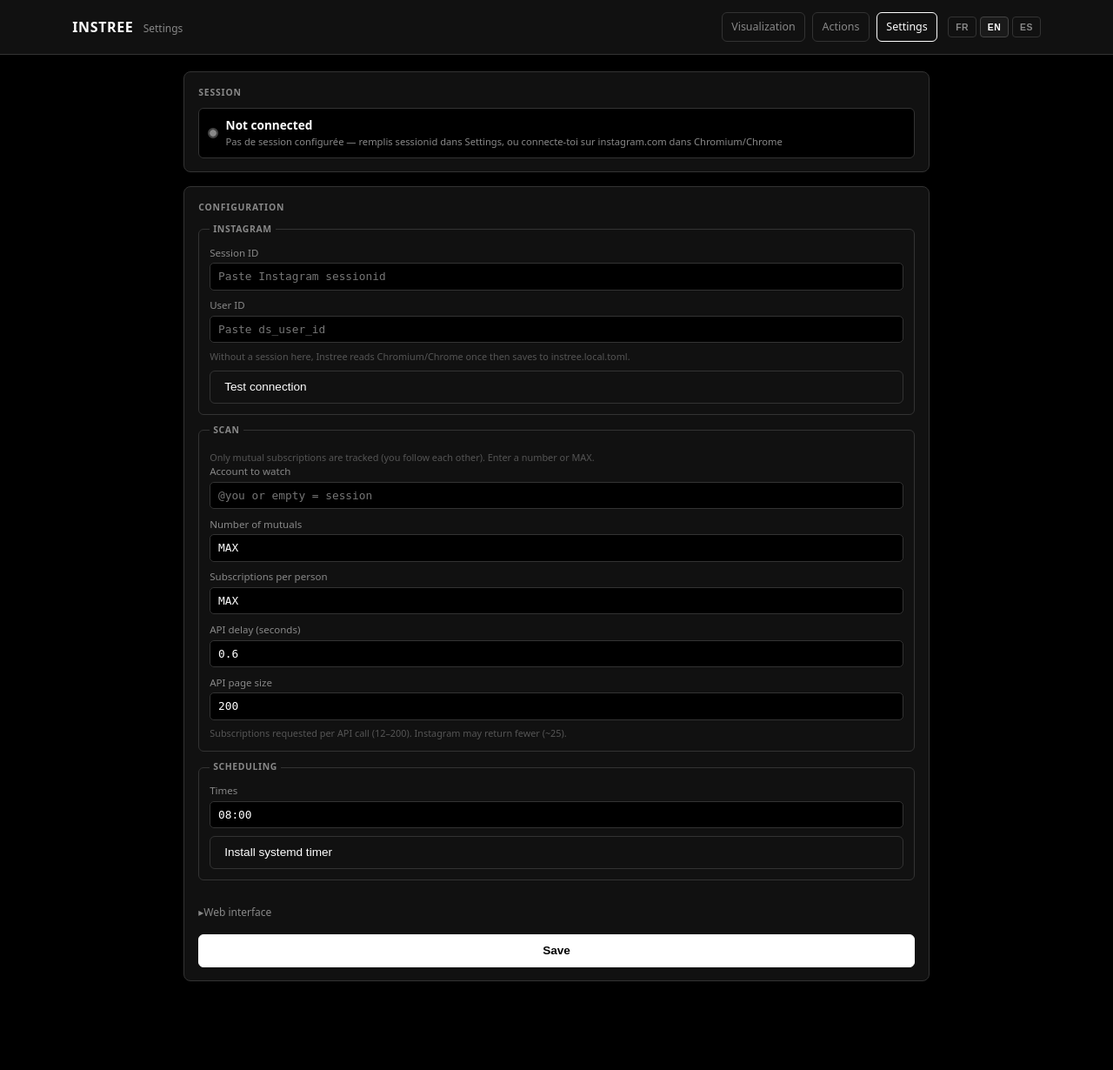
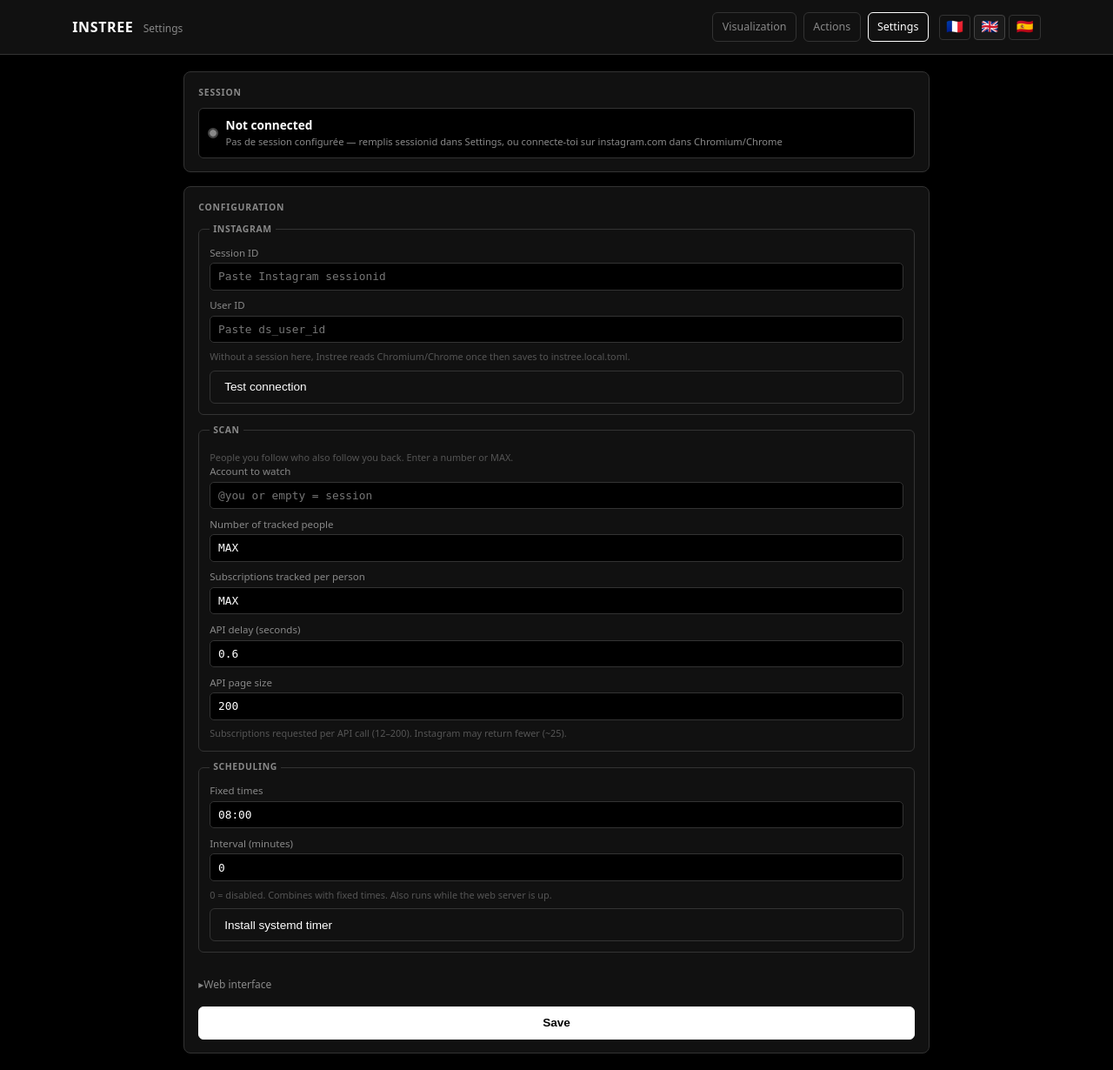
Before and after one commit to CloudDown/instree, a FastAPI app: page /settings in a window 1280 px wide. Shown: the whole page at 87% size. Before the commit the page ends 1128 px from the top, so only its background shows below. Run offline with FastAPI, Linux system fonts and the light colour scheme; data that the repository does not hold is empty.

Commit message:
Ajouter la planification par intervalle et simplifier les évolutions de compteur.
Scans automatiques toutes les N minutes via le serveur web ou systemd, sans journaliser les changements de total sans détail.

```diff
--- a/instree.toml
+++ b/instree.toml
@@ -19,3 +19,4 @@ port = 8765
 
 [schedule]
 times = ["08:00"]
+interval_minutes = 0
--- a/instree/cli.py
+++ b/instree/cli.py
@@ -99,6 +99,8 @@ def cmd_schedule_install(args: argparse.Namespace) -> int:
     print(f"  dépôt     {root}")
     print(f"  commande  {exec_start}")
     print(f"  heures    {', '.join(settings.schedule_times)}")
+    if settings.schedule_interval_minutes > 0:
+        print(f"  intervalle  {settings.schedule_interval_minutes} min")
     print(f"  unités    {unit_dir}/")
     print()
     print("  systemctl --user daemon-reload")
--- a/instree/web/app.py
+++ b/instree/web/app.py
@@ -1,5 +1,6 @@
 """FastAPI — historique et gestion des scans."""
 
+from contextlib import asynccontextmanager
 from pathlib import Path
 
 from fastapi import FastAPI, HTTPException, Request
@@ -31,6 +32,7 @@ class ConfigUpdate(BaseModel):
     host: str = "127.0.0.1"
     port: int = 8765
     schedule_times: list[str] = ["08:00", "20:00"]
+    schedule_interval_minutes: int = 0
     sessionid: str = ""
     ds_user_id: str = ""
 
@@ -85,7 +87,19 @@ def _asset_version() -> str:
 
 def create_app() -> FastAPI:
     init_db()
-    app = FastAPI(title="Instree", docs_url=None, redoc_url=None)
+
+    @asynccontextmanager
+    async def lifespan(app: FastAPI):
+        from instree.web.interval_scheduler import (
+            start_interval_scheduler,
+            stop_interval_scheduler,
+        )
+
+        start_interval_scheduler()
+        yield
+        stop_interval_scheduler()
+
+    app = FastAPI(title="Instree", docs_url=None, redoc_url=None, lifespan=lifespan)
     templates = Jinja2Templates(directory=str(TEMPLATES_DIR))
     app.mount("/static", StaticFiles(directory=str(STATIC_DIR)), name="static")
 
@@ -139,6 +153,7 @@ def create_app() -> FastAPI:
                 host=body.host,
                 port=body.port,
                 schedule_times=body.schedule_times,
+                schedule_interval_minutes=body.schedule_interval_minutes,
                 sessionid=body.sessionid or None,
                 ds_user_id=body.ds_user_id or None,
             )
@@ -167,6 +182,7 @@ def create_app() -> FastAPI:
             "root": str(root),
             "exec_start": exec_start,
             "times": list(settings.schedule_times),
+            "interval_minutes": settings.schedule_interval_minutes,
         }
 
     @app.get("/api/scans")
@@ -181,7 +197,6 @@ def create_app() -> FastAPI:
         scan = data["scan"]
         adds = [c for c in data["changes"] if c["op"] == "add"]
         removes = [c for c in data["changes"] if c["op"] == "remove"]
-        counts = [c for c in data["changes"] if c["op"] == "count"]
         sub_adds = [c for c in data["changes"] if c["op"] == "sub_add"]
         sub_removes = [c for c in data["changes"] if c["op"] == "sub_remove"]
 
@@ -189,11 +204,10 @@ def create_app() -> FastAPI:
         for c in sub_adds + sub_removes:
             subject = c["subject_username"] or ""
             if subject not in person_groups:
-                count_info = next((x for x in counts if x["username"] == subject), None)
                 person_groups[subject] = {
                     "username": subject,
-                    "old_count": count_info["old_count"] if count_info else None,
-                    "new_count": count_info["new_count"] if count_info else None,
+                    "old_count": None,
+                    "new_count": None,
                     "adds": [],
                     "removes": [],
                 }
@@ -202,9 +216,6 @@ def create_app() -> FastAPI:
             else:
                 person_groups[subject]["removes"].append(c)
 
-        subjects_with_detail = set(person_groups)
-        counts_fallback = [c for c in counts if c["username"] not in subjects_with_detail]
-
         old_count = None
         if adds or removes:
             old_count = scan["following_count"] - len(adds) + len(removes)
@@ -212,7 +223,7 @@ def create_app() -> FastAPI:
             **data,
             "adds": adds,
             "removes": removes,
-            "counts": counts_fallback,
+            "counts": [],
             "sub_adds": sub_adds,
             "sub_removes": sub_removes,
             "person_changes": list(person_groups.values()),
--- a/instree/web/static/app.js
+++ b/instree/web/static/app.js
@@ -19,6 +19,7 @@ const elCfgWatchNInput = document.getElementById("cfg-watch-n-input");
 const elCfgPageSleep = document.getElementById("cfg-page-sleep");
 const elCfgPageSize = document.getElementById("cfg-page-size");
 const elCfgScheduleInput = document.getElementById("cfg-schedule-input");
+const elCfgScheduleInterval = document.getElementById("cfg-schedule-interval");
 const elCfgHost = document.getElementById("cfg-host");
 const elCfgPort = document.getElementById("cfg-port");
 const elConfigMsg = document.getElementById("config-msg");
@@ -52,6 +53,20 @@ function esc(s) {
   return String(s).replace(/&/g, "&amp;").replace(/</g, "&lt;").replace(/>/g, "&gt;");
 }
 
+function igProfileUrl(username) {
+  const u = String(username || "").replace(/^@/, "").trim();
+  return u ? `https://www.instagram.com/${encodeURIComponent(u)}/` : "#";
+}
+
+function igUser(username, className = "change-user") {
+  const u = String(username || "").replace(/^@/, "").trim();
+  if (!u) return "";
+  const cls = className ? ` class="${className}"` : "";
+  return (
+    `<a href="${igProfileUrl(u)}"${cls} target="_blank" rel="noopener noreferrer">@${esc(u)}</a>`
+  );
+}
+
 async function fetchStatus() {
   const r = await fetch("/api/status");
   return r.json();
@@ -72,7 +87,7 @@ function setControlsDisabled(disabled) {
 function renderSession(session) {
   if (!elSessionUser || !elSessionBadge || !elSub) return;
   if (session.ok) {
-    elSessionUser.textContent = `@${session.username}`;
+    elSessionUser.innerHTML = igUser(session.username);
     elSessionBadge.className = "session-dot ok";
     elSub.textContent = session.note ? `${session.source} · ${session.note}` : session.source;
   } else {
@@ -105,6 +120,9 @@ function fillConfigForm(config) {
   elCfgPageSleep.value = config.page_sleep;
   elCfgPageSize.value = config.page_size ?? 200;
   elCfgScheduleInput.value = (config.schedule_times || []).join(", ");
+  if (elCfgScheduleInterval) {
+    elCfgScheduleInterval.value = config.schedule_interval_minutes ?? 0;
+  }
   elCfgHost.value = config.host || "127.0.0.1";
   elCfgPort.value = config.port || 8765;
   elCfgSessionid.placeholder = config.sessionid_set
@@ -135,6 +153,7 @@ async function saveConfig(e) {
     host: elCfgHost.value.trim(),
     port: Number(elCfgPort.value),
     schedule_times: parseScheduleTimes(elCfgScheduleInput.value),
+    schedule_interval_minutes: Number(elCfgScheduleInterval?.value || 0),
     sessionid: elCfgSessionid.value.trim(),
     ds_user_id: elCfgDsUserId.value.trim(),
   };
@@ -177,7 +196,7 @@ function renderGroup(title, items, type) {
         return (
           `<div class="change-line ${type}">` +
           `<span class="change-op"></span>` +
-          `<span><span class="change-user">@${esc(c.username)}</span> ` +
+          `<span><span class="change-user-wrap">${igUser(c.username)}</span> ` +
           `<span class="change-detail">${c.old_count} → ${c.new_count} ${t("changes.subscriptions")}</span></span>` +
           `</div>`
         );
@@ -185,7 +204,7 @@ function renderGroup(title, items, type) {
       return (
         `<div class="change-line ${type}">` +
         `<span class="change-op"></span>` +
-        `<span><span class="change-user">@${esc(c.username)}</span> ` +
+        `<span><span class="change-user-wrap">${igUser(c.username)}</span> ` +
         `<span class="change-name">${esc(c.full_name)}</span></span>` +
         `</div>`
       );
@@ -203,21 +222,21 @@ function renderPersonSection(groups) {
           : "";
       const title =
         `<div class="changes-group-title">` +
-        `@${esc(g.username)}` +
+        igUser(g.username) +
         (countLabel ? ` <span class="change-detail">${countLabel}</span>` : "") +
         `</div>`;
       const lines = [];
       for (const a of g.adds) {
         lines.push(
           `<div class="change-line add"><span class="change-op"></span>` +
-            `<span><span class="change-user">@${esc(a.username)}</span> ` +
+            `<span><span class="change-user-wrap">${igUser(a.username)}</span> ` +
             `<span class="change-name">${esc(a.full_name)}</span></span></div>`,
         );
       }
       for (const r of g.removes) {
         lines.push(
           `<div class="change-line remove"><span class="change-op"></span>` +
-            `<span><span class="change-user">@${esc(r.username)}</span> ` +
+            `<span><span class="change-user-wrap">${igUser(r.username)}</span> ` +
             `<span class="change-name">${esc(r.full_name)}</span></span></div>`,
         );
       }
@@ -239,12 +258,11 @@ function renderDetail(detail) {
 
   const oldC = detail.old_count != null ? detail.old_count : "?";
   const hasListChanges = detail.adds.length || detail.removes.length;
-  const header = hasListChanges ? `@${esc(scan.username)}` : "";
+  const header = hasListChanges ? igUser(scan.username) : "";
   const sub = hasListChanges ? `${oldC} → ${scan.following_count} ${t("changes.subscriptions")}` : "";
   const sections = [];
   if (detail.adds.length) sections.push(renderGroup(t("changes.newMutuals"), detail.adds, "add"));
   if (detail.person_changes?.length) sections.push(renderPersonSection(detail.person_changes));
-  if (detail.counts.length) sections.push(renderGroup(t("changes.evolutions"), detail.counts, "count"));
   if (detail.removes.length) sections.push(renderGroup(t("changes.lostMutuals"), detail.removes, "remove"));
 
   elContent.innerHTML =
@@ -286,7 +304,7 @@ async function showScan(id) {
   ]);
   if (elDate) elDate.textContent = detail.scan.label;
   if (elMeta) {
-    elMeta.textContent = `@${detail.scan.username} · ${detail.scan.tracked_count} ${t("changes.mutualsMeta")} · ${neighbors.index + 1}/${neighbors.total}`;
+    elMeta.innerHTML = `${igUser(detail.scan.username)} · ${detail.scan.tracked_count} ${t("changes.mutualsMeta")} · ${neighbors.index + 1}/${neighbors.total}`;
   }
   if (btnPrev) {
     btnPrev.disabled = neighbors.prev_id == null;
@@ -369,7 +387,7 @@ function renderJob(job) {
           ? Math.round((job.progress_current / job.progress_total) * 100)
           : 0;
         const phaseSuffix = phase && phase !== "profile" ? ` · ${phaseLabel(phase)}` : "";
-        elJobTextProfiles.textContent = `[${job.progress_current}/${job.progress_total}] @${job.progress_user}${phaseSuffix}`;
+        elJobTextProfiles.innerHTML = `[${job.progress_current}/${job.progress_total}] ${igUser(job.progress_user)}${esc(phaseSuffix)}`;
         elJobBarProfiles.style.width = `${pct}%`;
       } else {
         elJobTextProfiles.textContent = t("job.connecting");
@@ -390,7 +408,7 @@ function renderJob(job) {
           ? 50
           : 0;
       const phaseSuffix = job.watch_phase ? ` · ${phaseLabel(job.watch_phase)}` : "";
-      elJobTextWatch.textContent = `@${job.watch_user} [${job.watch_current}/${job.watch_total || "?"}]${phaseSuffix}`;
+      elJobTextWatch.innerHTML = `${igUser(job.watch_user)} [${job.watch_current}/${job.watch_total || "?"}]${esc(phaseSuffix)}`;
       elJobBarWatch.style.width = `${Math.min(pct, 100)}%`;
     }
 
@@ -488,7 +506,16 @@ async function initSettingsPage() {
         return;
       }
       const data = await res.json();
-      showConfigMsg(t("settings.scheduleInstalled", { times: data.times.join(", ") }));
+      const intervalLabel =
+        data.interval_minutes > 0
+          ? `${data.interval_minutes} min`
+          : t("schedule.intervalOff");
+      showConfigMsg(
+        t("settings.scheduleInstalled", {
+          times: data.times.join(", "),
+          interval: intervalLabel,
+        }),
+      );
     };
   }
 }
--- a/instree/web/static/i18n.js
+++ b/instree/web/static/i18n.js
@@ -46,6 +46,16 @@ const I18n = (() => {
         if (el.hasAttribute("aria-label")) el.setAttribute("aria-label", t(key));
       }
     });
+    root.querySelectorAll("[data-i18n-aria-label]").forEach((el) => {
+      const key = el.dataset.i18nAriaLabel;
+      if (key) el.setAttribute("aria-label", t(key));
+    });
+    root.querySelectorAll(".lang-btn[data-lang]").forEach((btn) => {
+      const code = btn.dataset.lang;
+      const label = t(`lang.${code}`);
+      btn.title = label;
+      btn.setAttribute("aria-label", label);
+    });
     document.documentElement.lang = locale;
     document.querySelectorAll("[data-lang]").forEach((btn) => {
       btn.classList.toggle("active", btn.dataset.lang === locale);
--- a/instree/web/static/locales/en.json
+++ b/instree/web/static/locales/en.json
@@ -14,20 +14,19 @@
   "changes.noDataHint": "Run a scan from the Actions page to get started.",
   "changes.nothingNew": "Nothing new",
   "changes.nothingNewHint": "on this scan.",
-  "changes.mutualsTracked": "{count} mutuals tracked.",
-  "changes.mutualsMeta": "mutuals",
-  "changes.newMutuals": "New mutuals",
-  "changes.lostMutuals": "Lost mutuals",
-  "changes.evolutions": "Changes",
-  "changes.personSection": "Followed accounts' subscriptions",
+  "changes.mutualsTracked": "{count} tracked people (mutuals).",
+  "changes.mutualsMeta": "tracked people",
+  "changes.newMutuals": "Added to your list",
+  "changes.lostMutuals": "Removed from your list",
+  "changes.personSection": "Subscription changes",
   "changes.subscriptions": "subscriptions",
   "changes.history": "History",
   "changes.historyEmpty": "No scans yet.",
   "changes.prevScan": "Previous scan",
   "changes.nextScan": "Next scan",
-  "changes.legendAdd": "new mutual",
-  "changes.legendRemove": "lost mutual",
-  "changes.legendEvolve": "subscription changes",
+  "changes.legendMutualAdd": "added to your mutual list",
+  "changes.legendMutualRemove": "removed from your mutual list",
+  "changes.legendPersonHint": "Under each name: accounts that person follows",
   "actions.title": "Run a scan",
   "actions.hint": "Default: incremental. You can also run a baseline.",
   "actions.scanBtn": "Run scan",
@@ -36,7 +35,7 @@
   "actions.baselineBtn": "Baseline",
   "actions.baselineDesc": "First scan or start fresh",
   "actions.confirmScanTitle": "Run a scan?",
-  "actions.confirmScanMsg": "Compare your subscriptions with the last snapshot.",
+  "actions.confirmScanMsg": "Compare your mutual list and each tracked person's subscriptions.",
   "actions.confirmBaselineTitle": "Full baseline?",
   "actions.confirmBaselineMsg": "Clean reference without showing changes.",
   "actions.stopScan": "Stop scan",
@@ -63,21 +62,23 @@
   "settings.connectedAs": "Connected as @{user}",
   "settings.connectionFailed": "Connection failed",
   "settings.scan": "Scan",
-  "settings.mutualsHint": "Only mutual subscriptions are tracked (you follow each other). Enter a number or MAX.",
+  "settings.mutualsHint": "People you follow who also follow you back. Enter a number or MAX.",
   "settings.account": "Account to watch",
   "settings.accountPlaceholder": "@you or empty = session",
-  "settings.mutualsCount": "Number of mutuals",
+  "settings.mutualsCount": "Number of tracked people",
   "settings.mutualsPlaceholder": "100 or MAX",
-  "settings.watchN": "Subscriptions per person",
+  "settings.watchN": "Subscriptions tracked per person",
   "settings.pageSleep": "API delay (seconds)",
   "settings.pageSize": "API page size",
   "settings.pageSizeHint": "Subscriptions requested per API call (12–200). Instagram may return fewer (~25).",
   "settings.schedule": "Scheduling",
-  "settings.scheduleTimes": "Times",
+  "settings.scheduleTimes": "Fixed times",
+  "settings.scheduleInterval": "Interval (minutes)",
+  "settings.scheduleIntervalHint": "0 = disabled. Combines with fixed times. Also runs while the web server is up.",
   "settings.scheduleInstall": "Install systemd timer",
   "settings.scheduleConfirmTitle": "Install systemd timer?",
-  "settings.scheduleConfirmMsg": "Generates user systemd units with configured times.",
-  "settings.scheduleInstalled": "Timer installed ({times})",
+  "settings.scheduleConfirmMsg": "Generates user systemd units (fixed times + interval if set).",
+  "settings.scheduleInstalled": "Timer installed (times: {times}, interval: {interval})",
   "settings.scheduleFailed": "Installation failed",
   "settings.webUi": "Web interface",
   "settings.host": "Host",
@@ -91,5 +92,9 @@
   "settings.userIdPaste": "Paste ds_user_id",
   "dialog.confirm": "Confirm",
   "dialog.cancel": "Cancel",
-  "lang.label": "Language"
+  "lang.label": "Language",
+  "lang.fr": "Français",
+  "lang.en": "English",
+  "lang.es": "Español",
+  "schedule.intervalOff": "disabled"
 }
--- a/instree/web/static/style.css
+++ b/instree/web/static/style.css
@@ -58,14 +58,13 @@ body {
 }
 
 .lang-btn {
-  padding: 0.35rem 0.5rem;
+  padding: 0.35rem 0.45rem;
   border: 1px solid var(--border);
   border-radius: 4px;
   background: transparent;
   color: var(--muted);
-  font-size: 0.65rem;
-  font-weight: 600;
-  letter-spacing: 0.04em;
+  font-size: 1rem;
+  line-height: 1;
   cursor: pointer;
 }
 
@@ -725,7 +724,23 @@ body {
 .change-line.remove .change-op::before { content: "−"; }
 .change-line.count .change-op::before { content: "~"; }
 
-.change-user { font-weight: 600; }
+.change-user,
+a.change-user {
+  font-weight: 600;
+}
+
+a.change-user {
+  color: inherit;
+  text-decoration: none;
+}
+
+a.change-user:hover {
+  text-decoration: underline;
+}
+
+.session-user a.change-user {
+  color: inherit;
+}
 .change-name { color: var(--muted); }
 
 .change-detail {
@@ -739,10 +754,17 @@ body {
   padding: 0.75rem 1.5rem;
   border-top: 1px solid var(--border);
   display: flex;
+  flex-wrap: wrap;
   justify-content: center;
   gap: 1.5rem;
   font-size: 0.7rem;
   color: var(--muted);
+}
+
+.legend-hint {
+  flex: 1 1 100%;
+  margin: 0.15rem 0 0;
+  text-align: center;
 }
 
 .legend strong {
--- a/instree/web/templates/_header.html
+++ b/instree/web/templates/_header.html
@@ -10,10 +10,10 @@
         <a href="/actions" class="topnav-link{% if page == 'actions' %} active{% endif %}" data-i18n="nav.actions">Actions</a>
         <a href="/settings" class="topnav-link{% if page == 'settings' %} active{% endif %}" data-i18n="nav.settings">Paramètres</a>
       </nav>
-      <div class="lang-switch" role="group" aria-label="Language">
-        <button type="button" class="lang-btn" data-lang="fr">FR</button>
-        <button type="button" class="lang-btn" data-lang="en">EN</button>
-        <button type="button" class="lang-btn" data-lang="es">ES</button>
+      <div class="lang-switch" role="group" data-i18n-aria-label="lang.label" aria-label="Langue">
+        <button type="button" class="lang-btn" data-lang="fr" aria-label="Français">🇫🇷</button>
+        <button type="button" class="lang-btn" data-lang="en" aria-label="English">🇬🇧</button>
+        <button type="button" class="lang-btn" data-lang="es" aria-label="Español">🇪🇸</button>
       </div>
     </div>
   </div>
--- a/instree/web/templates/changes.html
+++ b/instree/web/templates/changes.html
@@ -37,9 +37,9 @@
         <p class="empty" data-i18n="changes.loading">Chargement…</p>
       </div>
       <footer class="legend" aria-label="Légende">
-        <span><strong>+</strong> <span data-i18n="changes.legendAdd">nouveau mutuel</span></span>
-        <span><strong>−</strong> <span data-i18n="changes.legendRemove">mutuel perdu</span></span>
-        <span><strong>~</strong> <span data-i18n="changes.legendEvolve">évolution abonnements</span></span>
+        <span><strong>+</strong> <span data-i18n="changes.legendMutualAdd">ajout à ta liste de mutuels</span></span>
+        <span><strong>−</strong> <span data-i18n="changes.legendMutualRemove">retrait de ta liste de mutuels</span></span>
+        <p class="legend-hint" data-i18n="changes.legendPersonHint">Sous chaque nom : abonnements que cette personne suit</p>
       </footer>
     </section>
 
--- a/instree/web/templates/settings.html
+++ b/instree/web/templates/settings.html
@@ -67,9 +67,14 @@
         <fieldset class="config-fieldset">
           <legend data-i18n="settings.schedule">Planification</legend>
           <label class="field">
-            <span class="field-label" data-i18n="settings.scheduleTimes">Heures</span>
+            <span class="field-label" data-i18n="settings.scheduleTimes">Heures fixes</span>
             <input type="text" id="cfg-schedule-input" name="schedule_times" placeholder="08:00, 20:00">
           </label>
+          <label class="field">
+            <span class="field-label" data-i18n="settings.scheduleInterval">Intervalle (minutes)</span>
+            <input type="number" id="cfg-schedule-interval" name="schedule_interval_minutes" min="0" step="1" value="0">
+          </label>
+          <p class="field-hint" data-i18n="settings.scheduleIntervalHint">0 = désactivé. Cumulable avec les heures fixes. Fonctionne aussi tant que le serveur web tourne.</p>
           <button type="button" id="btn-schedule-install" class="btn btn-ghost btn-sm" data-i18n="settings.scheduleInstall">Installer le timer systemd</button>
         </fieldset>
 
```
Also changed, not shown: instree/config.py (+24 -0 lines), instree/scan.py (+0 -24 lines), instree/schedule.py (+23 -8 lines), instree/store.py (+1 -15 lines), instree/web/interval_scheduler.py (added, +46 -0 lines), instree/web/static/locales/es.json (+22 -17 lines), instree/web/static/locales/fr.json (+22 -17 lines).
